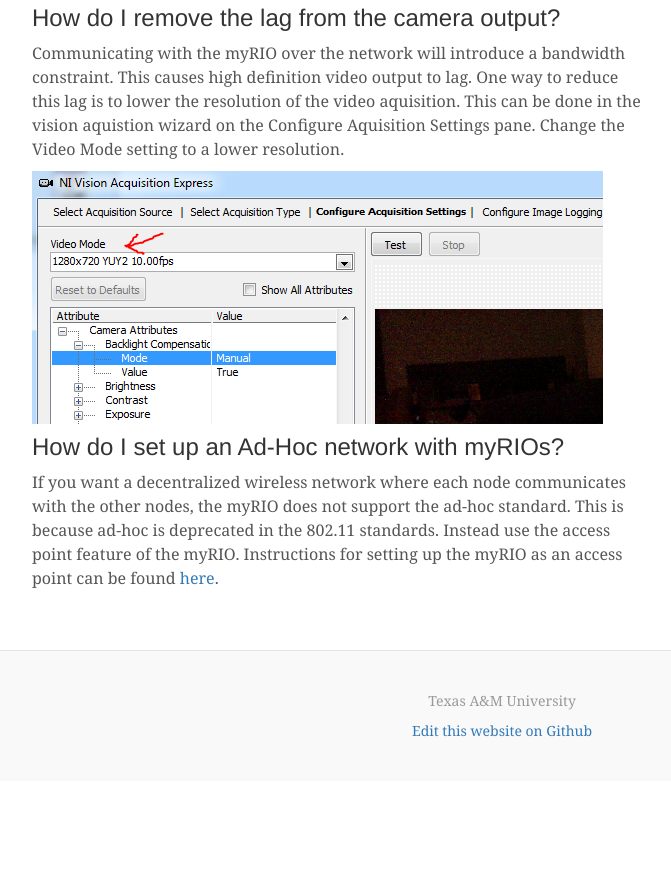
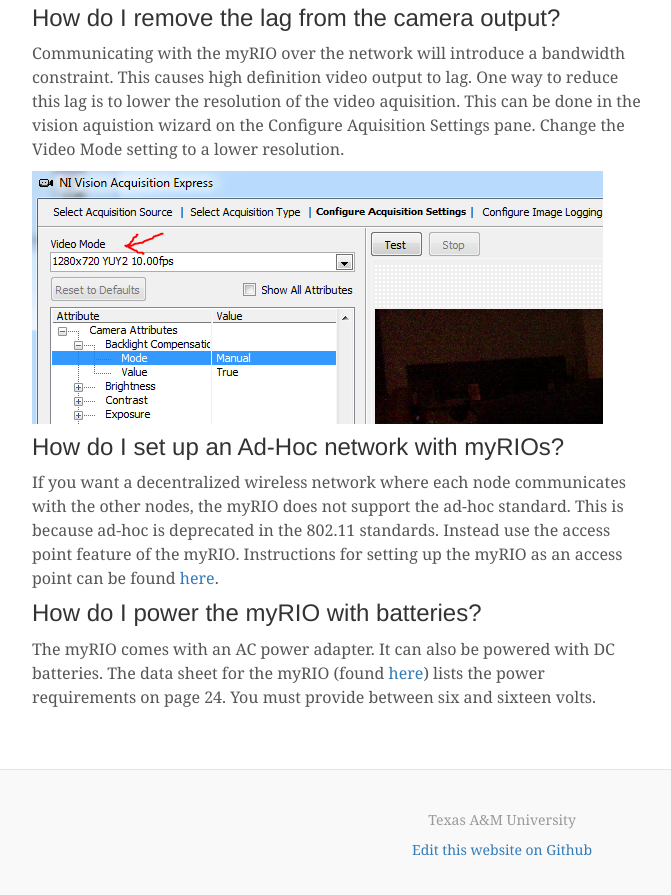
Before and after one commit to LabVIEW-Robotics/LabVIEW-Robotics.github.io, a Jekyll site: the page built from faq.html, in a window 1280 px wide and 900 px high, scrolled down 1116 px. Shown: the top 895 px of the window, without its empty margins (138-809 px from the left). Built offline with Jekyll 4.4.1, drawn with Linux system fonts in a browser that asks for light colours; nearby versions of some CDN libraries; Markdown is read by kramdown in place of the engine named in the settings; before the commit the page ends 1897 px from its top, so only the background shows below that.

Commit message:
power supply

```diff
--- a/faq.html
+++ b/faq.html
@@ -62,3 +62,11 @@
 for setting up the myRIO as an access point can be
 found <a href="http://digital.ni.com/public.nsf/allkb/627507F4737474F286257CB4007984C6">here</a>.
 </p>
+<h3>How do I power the myRIO with batteries?</h3>
+<p>
+The myRIO comes with an AC power adapter. It can also be
+powered with DC batteries. The data sheet for the myRIO
+(found <a href="http://www.ni.com/pdf/manuals/376047a.pdf">here</a>)
+lists the power requirements on page 24. You must provide between
+six and sixteen volts.
+</p>
```
